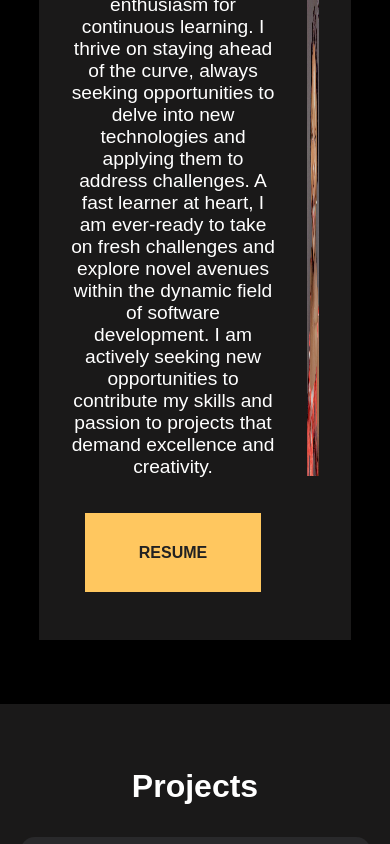
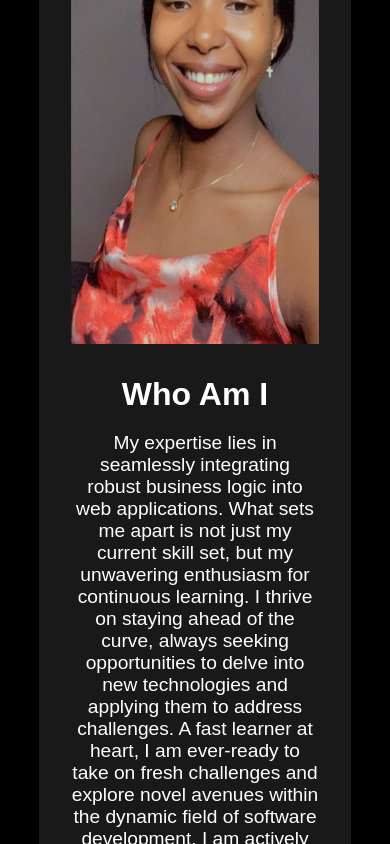
Before and after one commit to valentina-buoro/personal-website, a React (Create React App) app: page / in a window 390 px wide. Shown: the part 1156-2000 px from the top of the page. Built offline with nearby package versions, Linux system fonts and the light colour scheme.

Commit message:
responsive fix

```diff
--- a/src/components/AboutContent/AboutContent.js
+++ b/src/components/AboutContent/AboutContent.js
@@ -7,17 +7,7 @@ const AboutContent = () => {
   return (
     <div className="about" id="about">
       <div
-        style={{
-          background: "#1a1919",
-          display: "flex",
-          width: "80%",
-          height: "100%",
-          marginLeft: "auto",
-          marginRight: "auto",
-          marginTop: "4rem",
-          marginBottom: "4rem",
-          padding: "1rem",
-        }}
+       className="aboutContent"
       >
         <div className="left">
           <h1>Who Am I</h1>
--- a/src/components/AboutContent/AboutStyles.css
+++ b/src/components/AboutContent/AboutStyles.css
@@ -1,30 +1,44 @@
-.about{
-    width:100%;
+.about {
+  width: 100%;
   margin: 0;
-
 
   height: 100%;
 }
+.aboutContent {
+  background: #1a1919;
+  display: flex;
+  width: 80%;
+  height: 100%;
+  margin-left: auto;
+  margin-right: auto;
+  margin-top: 4rem;
+  margin-bottom: 4rem;
+  padding: 1rem;
+}
 
-.about .left{
+.about .left {
   text-align: center;
   margin: auto;
   padding: 1rem;
   max-width: 350px;
 }
 
-.about .left p{
+.about .left p {
   margin: 1.2rem 0;
 }
 
-.about .right{
+.about .right {
   max-width: 700px;
   margin: auto;
   padding: 1rem;
-
 }
 
-
+@media screen and (max-width:640px){
+    .aboutContent{
+        display: flex;
+        flex-direction: column-reverse;
+    }
+}
 
 /*.right .img-container{
     display: grid;
--- a/src/components/Hero/HeroImage.js
+++ b/src/components/Hero/HeroImage.js
@@ -24,7 +24,7 @@ const HeroImage = () => {
             <a href="/projects">VIEW PROJECTS</a>
           </DarkButton>
 
-          <LightButton className="btn right" style={{ marginLeft: "2.5rem" }}>
+          <LightButton className="btn right" >
             <a href="#contact">CONTACT ME</a>
           </LightButton>
         </div>
--- a/src/components/styles/Button.js
+++ b/src/components/styles/Button.js
@@ -7,7 +7,7 @@ export const DarkButton = styled.button`
  background: rgb(255, 199, 95);
  color: #222;
  cursor: pointer;
- margin: 1rem 0.2rem;
+ margin: 1rem 0.8rem;
  padding: 1.7rem 3.2rem;
  border: 0.2rem solid rgb(255, 199, 95);
  font-weight: 700;
@@ -19,6 +19,10 @@ export const DarkButton = styled.button`
     color: #fff;
     transition: 0.3s;
  }
+ @media screen and (max-width:640px){
+   padding: 1.2rem 2rem;
+
+ }
 `
 
 export const LightButton = styled(DarkButton)`
```
Lines whose indentation alone changed are shown as unchanged.
